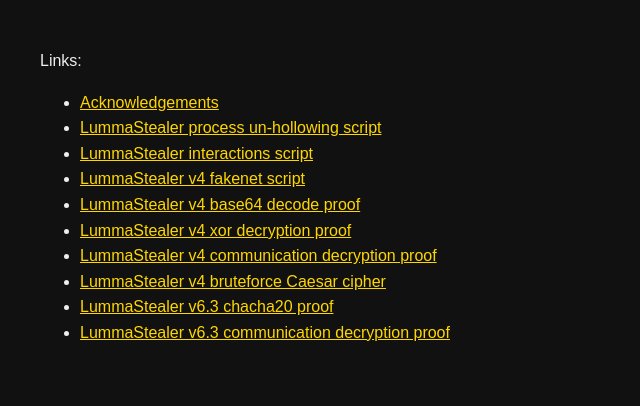
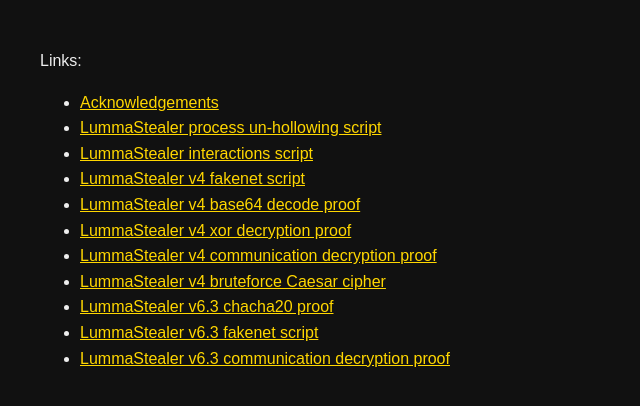
Before and after one commit to federicofantini/TheTrackerShow, a Jekyll site: the page built from index.md, in a window 1280 px wide. Shown: the top 406 px of the page, without its empty margins (0-640 px from the left). Built offline with Jekyll 4.4.1, drawn with Linux system fonts in a browser that asks for light colours.

Commit message:
fixed missing link

```diff
--- a/index.md
+++ b/index.md
@@ -14,4 +14,5 @@
 - [LummaStealer v4 communication decryption proof](scripts/python/03-lummastealer_v4_communication_decryption_proof)
 - [LummaStealer v4 bruteforce Caesar cipher](scripts/python/04-lummastealer_v4_bruteforce_Caesar_cipher)
 - [LummaStealer v6.3 chacha20 proof](scripts/python/05-lummastealer_v6.3_chacha20_proof)
+- [LummaStealer v6.3 fakenet script](scripts/fakenet/01-lummastealer_v6.3_fakenet)
 - [LummaStealer v6.3 communication decryption proof](scripts/python/06-lummastealer_v6.3_communication_decryption_proof)
```
